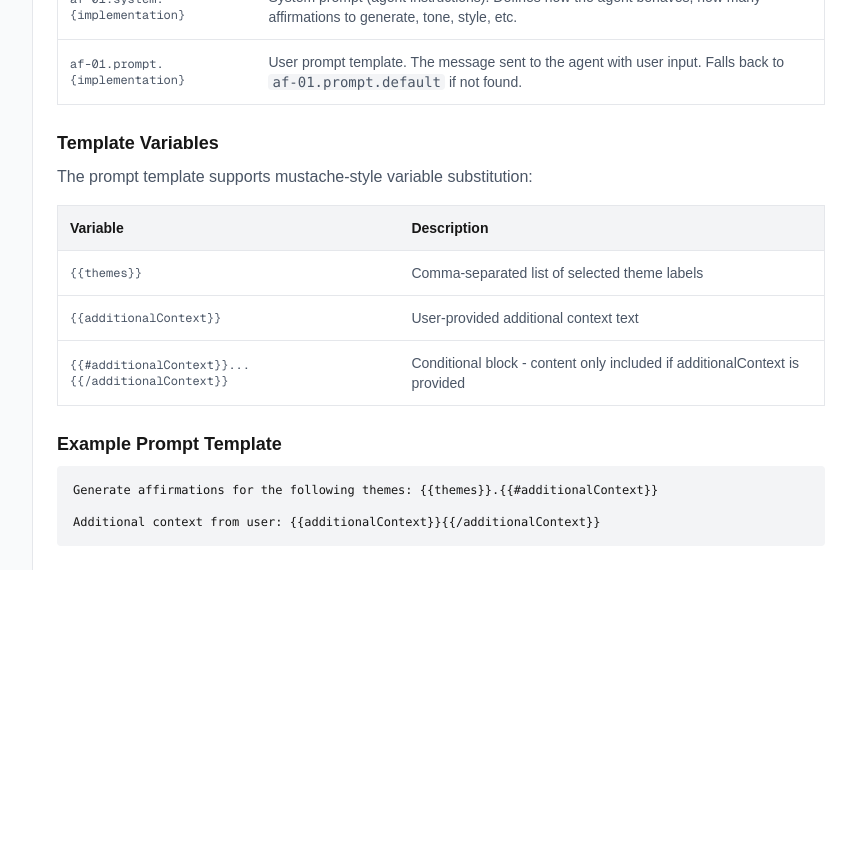
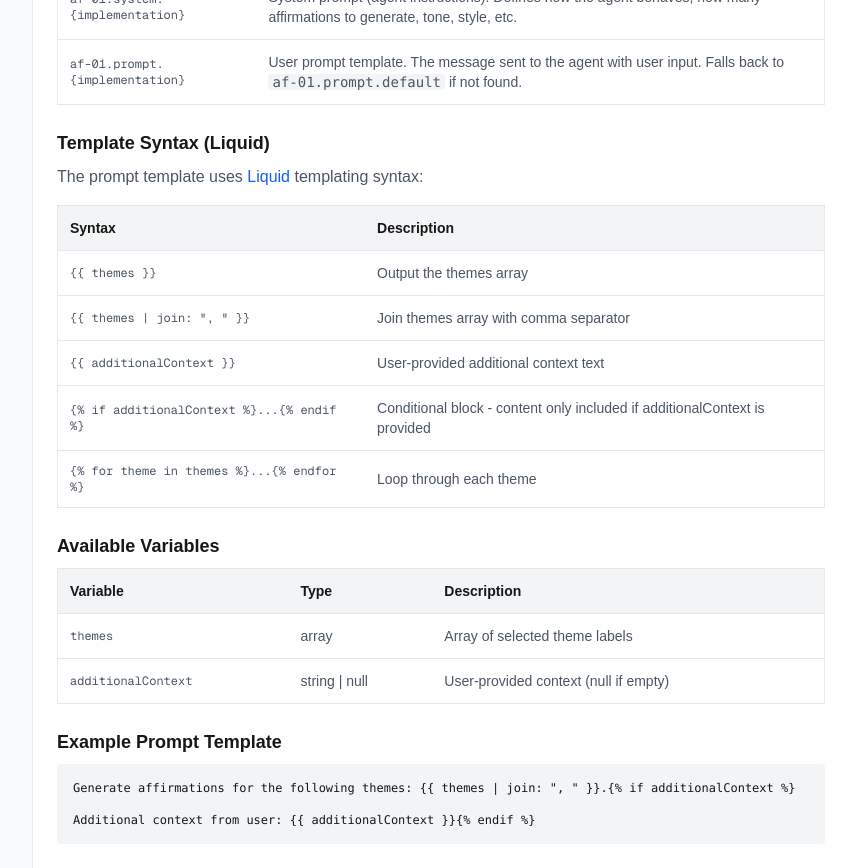
Before and after one commit to MTV-development/aiffirmation-proto, a Next.js app: page /ag-aff-01/info in a window 1280 px wide. Shown: the part 640-1508 px from the top of the page, without its empty margins (223-1079 px from the left). Before the commit the page ends 1210 px from the top, so only its background shows below. Built offline with nearby package versions, Linux system fonts and the light colour scheme; no server answers.

Commit message:
change to Liquid for templating

```diff
--- a/app/ag-aff-01/info/page.tsx
+++ b/app/ag-aff-01/info/page.tsx
@@ -58,31 +58,39 @@ export default function AF01InfoPage() {
         </table>
       </div>
 
-      <h3 className="text-lg font-semibold mt-6 mb-2">Template Variables</h3>
+      <h3 className="text-lg font-semibold mt-6 mb-2">Template Syntax (Liquid)</h3>
       <p className="text-gray-600 dark:text-gray-400 mb-4">
-        The prompt template supports mustache-style variable substitution:
+        The prompt template uses <a href="https://liquidjs.com/" target="_blank" rel="noopener noreferrer" className="text-blue-600 dark:text-blue-400 hover:underline">Liquid</a> templating syntax:
       </p>
 
       <div className="overflow-x-auto">
         <table className="w-full text-sm border border-gray-200 dark:border-gray-700">
           <thead className="bg-gray-100 dark:bg-gray-800">
             <tr>
-              <th className="text-left p-3 border-b border-gray-200 dark:border-gray-700">Variable</th>
+              <th className="text-left p-3 border-b border-gray-200 dark:border-gray-700">Syntax</th>
               <th className="text-left p-3 border-b border-gray-200 dark:border-gray-700">Description</th>
             </tr>
           </thead>
           <tbody className="text-gray-600 dark:text-gray-400">
             <tr>
               <td className="p-3 border-b border-gray-200 dark:border-gray-700 font-mono text-xs">
-                &#123;&#123;themes&#125;&#125;
+                &#123;&#123; themes &#125;&#125;
               </td>
               <td className="p-3 border-b border-gray-200 dark:border-gray-700">
-                Comma-separated list of selected theme labels
+                Output the themes array
               </td>
             </tr>
             <tr>
               <td className="p-3 border-b border-gray-200 dark:border-gray-700 font-mono text-xs">
-                &#123;&#123;additionalContext&#125;&#125;
+                &#123;&#123; themes | join: &quot;, &quot; &#125;&#125;
+              </td>
+              <td className="p-3 border-b border-gray-200 dark:border-gray-700">
+                Join themes array with comma separator
+              </td>
+            </tr>
+            <tr>
+              <td className="p-3 border-b border-gray-200 dark:border-gray-700 font-mono text-xs">
+                &#123;&#123; additionalContext &#125;&#125;
               </td>
               <td className="p-3 border-b border-gray-200 dark:border-gray-700">
                 User-provided additional context text
@@ -90,21 +98,54 @@ export default function AF01InfoPage() {
             </tr>
             <tr>
               <td className="p-3 border-b border-gray-200 dark:border-gray-700 font-mono text-xs">
-                &#123;&#123;#additionalContext&#125;&#125;...&#123;&#123;/additionalContext&#125;&#125;
+                &#123;% if additionalContext %&#125;...&#123;% endif %&#125;
               </td>
               <td className="p-3 border-b border-gray-200 dark:border-gray-700">
                 Conditional block - content only included if additionalContext is provided
+              </td>
+            </tr>
+            <tr>
+              <td className="p-3 border-b border-gray-200 dark:border-gray-700 font-mono text-xs">
+                &#123;% for theme in themes %&#125;...&#123;% endfor %&#125;
+              </td>
+              <td className="p-3 border-b border-gray-200 dark:border-gray-700">
+                Loop through each theme
               </td>
             </tr>
           </tbody>
         </table>
       </div>
 
+      <h3 className="text-lg font-semibold mt-6 mb-2">Available Variables</h3>
+      <div className="overflow-x-auto">
+        <table className="w-full text-sm border border-gray-200 dark:border-gray-700">
+          <thead className="bg-gray-100 dark:bg-gray-800">
+            <tr>
+              <th className="text-left p-3 border-b border-gray-200 dark:border-gray-700">Variable</th>
+              <th className="text-left p-3 border-b border-gray-200 dark:border-gray-700">Type</th>
+              <th className="text-left p-3 border-b border-gray-200 dark:border-gray-700">Description</th>
+            </tr>
+          </thead>
+          <tbody className="text-gray-600 dark:text-gray-400">
+            <tr>
+              <td className="p-3 border-b border-gray-200 dark:border-gray-700 font-mono text-xs">themes</td>
+              <td className="p-3 border-b border-gray-200 dark:border-gray-700">array</td>
+              <td className="p-3 border-b border-gray-200 dark:border-gray-700">Array of selected theme labels</td>
+            </tr>
+            <tr>
+              <td className="p-3 border-b border-gray-200 dark:border-gray-700 font-mono text-xs">additionalContext</td>
+              <td className="p-3 border-b border-gray-200 dark:border-gray-700">string | null</td>
+              <td className="p-3 border-b border-gray-200 dark:border-gray-700">User-provided context (null if empty)</td>
+            </tr>
+          </tbody>
+        </table>
+      </div>
+
       <h3 className="text-lg font-semibold mt-6 mb-2">Example Prompt Template</h3>
-      <pre className="bg-gray-100 dark:bg-gray-800 p-4 rounded text-xs overflow-x-auto">
-{`Generate affirmations for the following themes: {{themes}}.{{#additionalContext}}
+      <pre className="bg-gray-100 dark:bg-gray-800 p-4 rounded text-xs overflow-x-auto whitespace-pre-wrap">
+{`Generate affirmations for the following themes: {{ themes | join: ", " }}.{% if additionalContext %}
 
-Additional context from user: {{additionalContext}}{{/additionalContext}}`}
+Additional context from user: {{ additionalContext }}{% endif %}`}
       </pre>
     </div>
   );
--- a/app/api/ag-aff-01/route.ts
+++ b/app/api/ag-aff-01/route.ts
@@ -1,10 +1,13 @@
 import { createAF01Agent } from '@/src/mastra/agents/ag-aff-01';
 import { getAgentPromptTemplate } from '@/src/services';
 import { NextRequest } from 'next/server';
+import { Liquid } from 'liquidjs';
 
-const DEFAULT_PROMPT_TEMPLATE = `Generate affirmations for the following themes: {{themes}}.{{#additionalContext}}
+const liquid = new Liquid();
 
-Additional context from user: {{additionalContext}}{{/additionalContext}}`;
+const DEFAULT_PROMPT_TEMPLATE = `Generate affirmations for the following themes: {{ themes | join: ", " }}.{% if additionalContext %}
+
+Additional context from user: {{ additionalContext }}{% endif %}`;
 
 export async function POST(req: NextRequest) {
   const { themes, additionalContext, implementation } = await req.json();
@@ -23,7 +26,7 @@ export async function POST(req: NextRequest) {
 
   // Get prompt template from KV store
   const promptTemplate = await getAgentPromptTemplate('af-01', implToUse) || DEFAULT_PROMPT_TEMPLATE;
-  const prompt = buildPrompt(promptTemplate, themes, additionalContext);
+  const prompt = await buildPrompt(promptTemplate, themes, additionalContext);
 
   console.log('[AG-AFF-01] Creating agent with implementation:', implToUse);
   console.log('[AG-AFF-01] Prompt template:', promptTemplate);
@@ -41,16 +44,9 @@ export async function POST(req: NextRequest) {
   return Response.json({ affirmations: result.text });
 }
 
-function buildPrompt(template: string, themes: string[], additionalContext?: string): string {
-  let prompt = template.replace('{{themes}}', themes.join(', '));
-
-  // Handle mustache-style conditional for additionalContext
-  if (additionalContext?.trim()) {
-    prompt = prompt.replace(/\{\{#additionalContext\}\}([\s\S]*?)\{\{\/additionalContext\}\}/g, '$1');
-    prompt = prompt.replace('{{additionalContext}}', additionalContext);
-  } else {
-    prompt = prompt.replace(/\{\{#additionalContext\}\}[\s\S]*?\{\{\/additionalContext\}\}/g, '');
-  }
-
-  return prompt;
+async function buildPrompt(template: string, themes: string[], additionalContext?: string): Promise<string> {
+  return liquid.parseAndRender(template, {
+    themes,
+    additionalContext: additionalContext?.trim() || null,
+  });
 }
--- a/package.json
+++ b/package.json
@@ -24,6 +24,7 @@
     "ai": "^5.0.108",
     "dotenv": "^17.2.3",
     "drizzle-orm": "^0.45.0",
+    "liquidjs": "^10.24.0",
     "mastra": "^0.18.6",
     "next": "16.0.7",
     "postgres": "^3.4.7",
--- a/src/db/seed.ts
+++ b/src/db/seed.ts
@@ -22,9 +22,9 @@ Return the affirmations as a numbered list (1-10).`,
   {
     key: 'af-01.prompt.default',
     value: {
-      text: `Generate affirmations for the following themes: {{themes}}.{{#additionalContext}}
+      text: `Generate affirmations for the following themes: {{ themes | join: ", " }}.{% if additionalContext %}
 
-Additional context from user: {{additionalContext}}{{/additionalContext}}`,
+Additional context from user: {{ additionalContext }}{% endif %}`,
     },
   },
   {
@@ -40,7 +40,7 @@ Return only that one affirmation, nothing else.`,
   {
     key: 'af-01.prompt.tst2',
     value: {
-      text: `Return the single affirmation for themes: {{themes}}.`,
+      text: `Return the single affirmation for themes: {{ themes | join: ", " }}.`,
     },
   },
 ];
```
Also changed, not shown: 1 other file (tests, documents, lock files or other folders).
